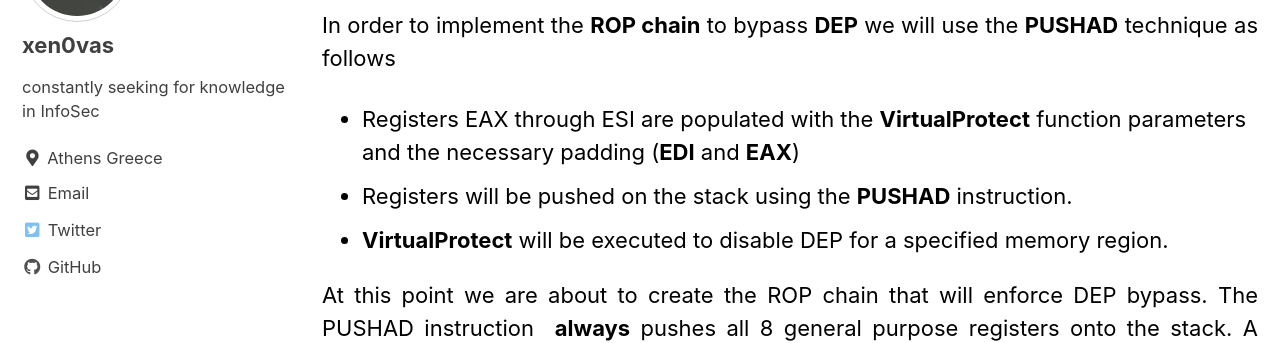
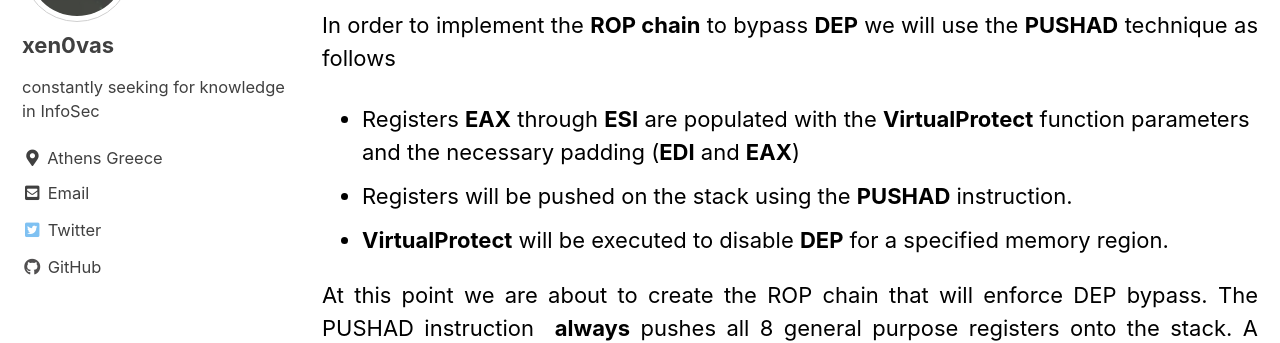
Before and after one commit to xen0vas/xen0vas.github.io, a Jekyll site: the page built from _posts/2021-02-18-cloudme-v1-11-2-dep-bypass-using-rop-gadgets.md, in a window 1280 px wide and 900 px high, scrolled down 54175 px. Shown: the part 154-497 px from the top of the window. Built offline with Jekyll 4.4.1, drawn with Linux system fonts in a browser that asks for light colours; cached includes are drawn as plain includes.

Commit message:
CloudMe v1.11.2 DEP bypass using ROP gadgets

```diff
--- a/_posts/2021-02-18-cloudme-v1-11-2-dep-bypass-using-rop-gadgets.md
+++ b/_posts/2021-02-18-cloudme-v1-11-2-dep-bypass-using-rop-gadgets.md
@@ -1632,9 +1632,9 @@ BOOL WINAPI VirtualProtect(
 <p align="justify">
 In order to implement the <b>ROP chain</b> to bypass <b>DEP</b> we will use the <b>PUSHAD</b> technique as follows
 </p>
-- Registers EAX through ESI are populated with the **VirtualProtect** function parameters and the necessary padding (**EDI** and **EAX**)
+- Registers **EAX** through **ESI** are populated with the **VirtualProtect** function parameters and the necessary padding (**EDI** and **EAX**)
 - Registers will be pushed on the stack using the **PUSHAD** instruction.
-- **VirtualProtect** will be executed to disable DEP for a specified memory region.
+- **VirtualProtect** will be executed to disable **DEP** for a specified memory region.
 
 <p align="justify">
 At this point we are about to create the ROP chain that will enforce DEP bypass.
```
